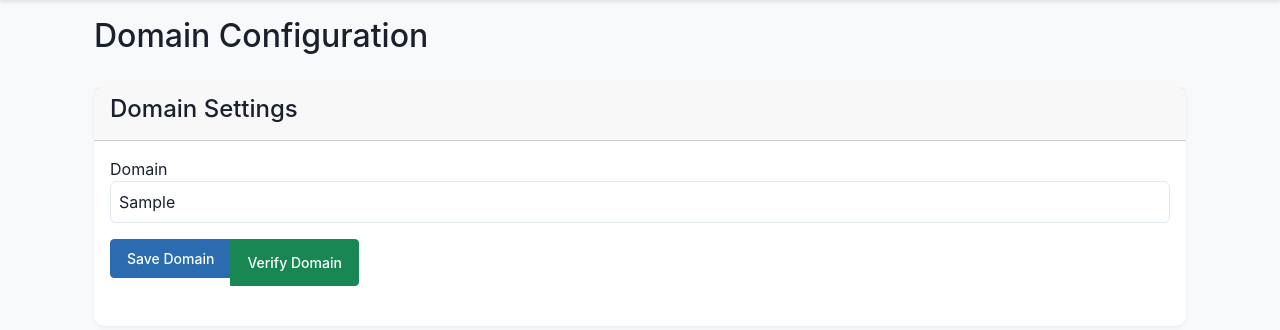
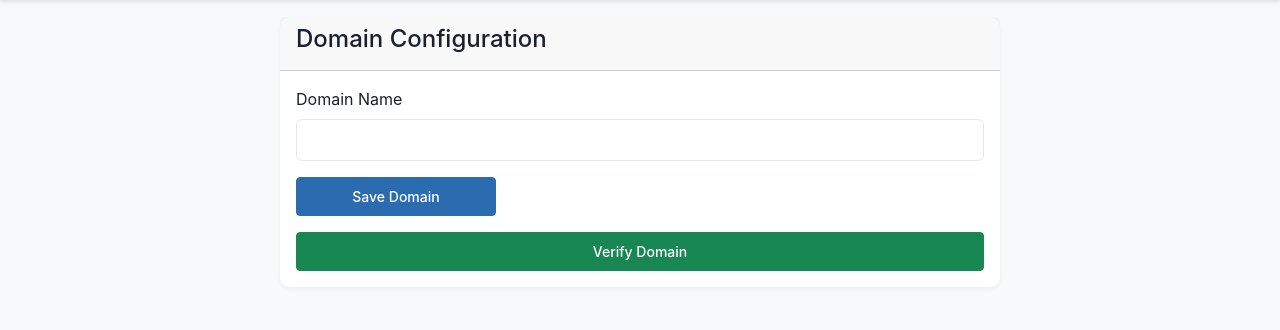
Before and after one commit to InSelfControll/jobseekers, a Flask app: page /admin/domain-config in a window 1280 px wide. Shown: the part 67-397 px from the top of the page. Run offline with Flask 3, Linux system fonts and the light colour scheme; a user stored in the database is signed in; tables that the repository leaves empty hold one stand-in row (values such as "Sample post"); parts of the project's set-up code (start-up, migrations or seed data) failed here and were passed over; some libraries are stand-ins or nearby versions.

Commit message:
Assistant checkpoint: Fix domain configuration page and JavaScript
Assistant generated file changes:
- templates/admin/domain_config.html: Create separate domain configuration template
- static/js/main.js: Update domain configuration JavaScript

---

User prompt:

Uncaught TypeError: document.getElementById(...) is null

```diff
--- a/static/js/main.js
+++ b/static/js/main.js
@@ -58,8 +58,12 @@ function encryptSensitiveData(data) {
 
 function saveDomain() {
     const domain = document.getElementById('domain').value;
+    if (!domain) {
+        alert('Please enter a domain name');
+        return;
+    }
 
-    fetch('/admin/update-domain', {
+    fetch('/admin/save-domain', {
         method: 'POST',
         headers: {
             'Content-Type': 'application/json',
--- a/templates/admin/domain_config.html
+++ b/templates/admin/domain_config.html
@@ -1,29 +1,26 @@
 
 {% extends "base.html" %}
+
 {% block content %}
 <div class="container">
-    <div class="row mb-4">
-        <div class="col">
-            <h2>Domain Configuration</h2>
+    <div class="row">
+        <div class="col-md-8 offset-md-2">
+            <div class="card">
+                <div class="card-header">
+                    <h4>Domain Configuration</h4>
                 </div>
+                <div class="card-body">
+                    <form id="domainForm">
+                        <div class="mb-3">
+                            <label for="domain" class="form-label">Domain Name</label>
+                            <input type="text" class="form-control" id="domain" name="domain" required>
                         </div>
 
-    <!-- Domain Configuration -->
-    <div class="card mb-4">
-        <div class="card-header">
-            <h4>Domain Settings</h4>
+                        <div class="d-grid gap-2">
+                            <button type="button" class="btn btn-primary" onclick="saveDomain()">Save Domain</button>
+                            <button type="button" class="btn btn-success" onclick="verifyDomain()">Verify Domain</button>
                         </div>
-        <div class="card-body">
-            <form id="domain-form">
-                <div class="mb-3">
-                    <label>Domain</label>
-                    <input type="text" name="domain" id="domain" class="form-control" value="{{ current_user.sso_domain or '' }}" required>
-                </div>
-
-                <div class="btn-group mb-4">
-                    <button type="button" onclick="saveDomain()" class="btn btn-primary">Save Domain</button>
-                    <button type="button" onclick="verifyDomain()" class="btn btn-success">Verify Domain</button>
-                </div>
+                    </form>
 
                     <div id="dns-records" class="mt-4" style="display: none;">
                         <div class="card">
@@ -31,130 +28,34 @@
                                 <h5>DNS Records Required for Domain Verification</h5>
                             </div>
                             <div class="card-body">
-                            <div id="dns-output"></div>
+                                <div id="dns-output" class="table-responsive"></div>
                             </div>
                         </div>
                     </div>
 
-                <!-- SSL Certificate Section -->
                     <div id="ssl-section" class="mt-4" style="display: none;">
                         <div class="card">
                             <div class="card-header">
                                 <h5>SSL Certificate Configuration</h5>
                             </div>
                             <div class="card-body">
-                            <form id="ssl-form">
+                                <form id="sslForm">
                                     <div class="mb-3">
-                                    <label class="form-label">Certificate File (CRT/PEM)</label>
-                                    <input type="file" class="form-control" id="cert-file" accept=".crt,.pem" required>
-                                    <small class="text-muted">Upload your SSL certificate file</small>
+                                        <label for="certFile" class="form-label">SSL Certificate File</label>
+                                        <input type="file" class="form-control" id="certFile" accept=".crt,.pem">
                                     </div>
                                     <div class="mb-3">
-                                    <label class="form-label">Private Key File</label>
-                                    <input type="file" class="form-control" id="key-file" accept=".key" required>
-                                    <small class="text-muted">Upload your SSL private key file</small>
+                                        <label for="keyFile" class="form-label">Private Key File</label>
+                                        <input type="file" class="form-control" id="keyFile" accept=".key,.pem">
                                     </div>
-                                <button type="button" onclick="uploadSSL()" class="btn btn-primary">Upload SSL Certificate</button>
+                                    <button type="button" class="btn btn-primary" onclick="uploadSSLCertificate()">Upload SSL Certificate</button>
                                 </form>
                             </div>
                         </div>
                     </div>
-            </form>
+                </div>
+            </div>
         </div>
     </div>
 </div>
 {% endblock %}
-
-{% block scripts %}
-<script>
-function saveDomain() {
-    const domain = document.getElementById('domain').value;
-
-    fetch('/admin/save-domain', {
-        method: 'POST',
-        headers: {
-            'Content-Type': 'application/json',
-            'X-CSRFToken': document.querySelector('meta[name="csrf-token"]').content
-        },
-        body: JSON.stringify({ domain })
-    })
-    .then(response => response.json())
-    .then(data => {
-        if (data.success) {
-            document.getElementById('dns-records').style.display = 'block';
-            document.getElementById('dns-output').innerHTML = `
-                <table class="table table-bordered">
-                    <thead>
-                        <tr>
-                            <th>Type</th>
-                            <th>Name</th>
-                            <th>Value</th>
-                            <th>Purpose</th>
-                        </tr>
-                    </thead>
-                    <tbody>
-                        <tr>
-                            <td>A</td>
-                            <td>${domain}</td>
-                            <td>${data.records[0].value}</td>
-                            <td>Domain Verification</td>
-                        </tr>
-                        <tr>
-                            <td>TXT</td>
-                            <td>${domain}</td>
-                            <td>${data.records[1].value}</td>
-                            <td>Domain Authentication</td>
-                        </tr>
-                    </tbody>
-                </table>`;
-        } else {
-            alert('Error: ' + (data.error || 'Failed to save domain'));
-        }
-    });
-}
-
-function verifyDomain() {
-    const domain = document.getElementById('domain').value;
-
-    fetch('/admin/verify-domain', {
-        method: 'POST',
-        headers: {
-            'Content-Type': 'application/json',
-            'X-CSRFToken': document.querySelector('meta[name="csrf-token"]').content
-        },
-        body: JSON.stringify({ domain })
-    })
-    .then(response => response.json())
-    .then(data => {
-        if (data.success) {
-            alert('Domain verified successfully!');
-            document.getElementById('ssl-section').style.display = 'block';
-        } else {
-            alert('Verification failed: ' + data.error);
-        }
-    });
-}
-
-function uploadSSL() {
-    const formData = new FormData();
-    formData.append('cert', document.getElementById('cert-file').files[0]);
-    formData.append('key', document.getElementById('key-file').files[0]);
-
-    fetch('/admin/upload-ssl', {
-        method: 'POST',
-        headers: {
-            'X-CSRFToken': document.querySelector('meta[name="csrf-token"]').content
-        },
-        body: formData
-    })
-    .then(response => response.json())
-    .then(data => {
-        if (data.success) {
-            alert('SSL certificate uploaded and configured successfully!');
-        } else {
-            alert('Error: ' + data.error);
-        }
-    });
-}
-</script>
-{% endblock %}
```
Lines whose indentation alone changed are shown as unchanged.
